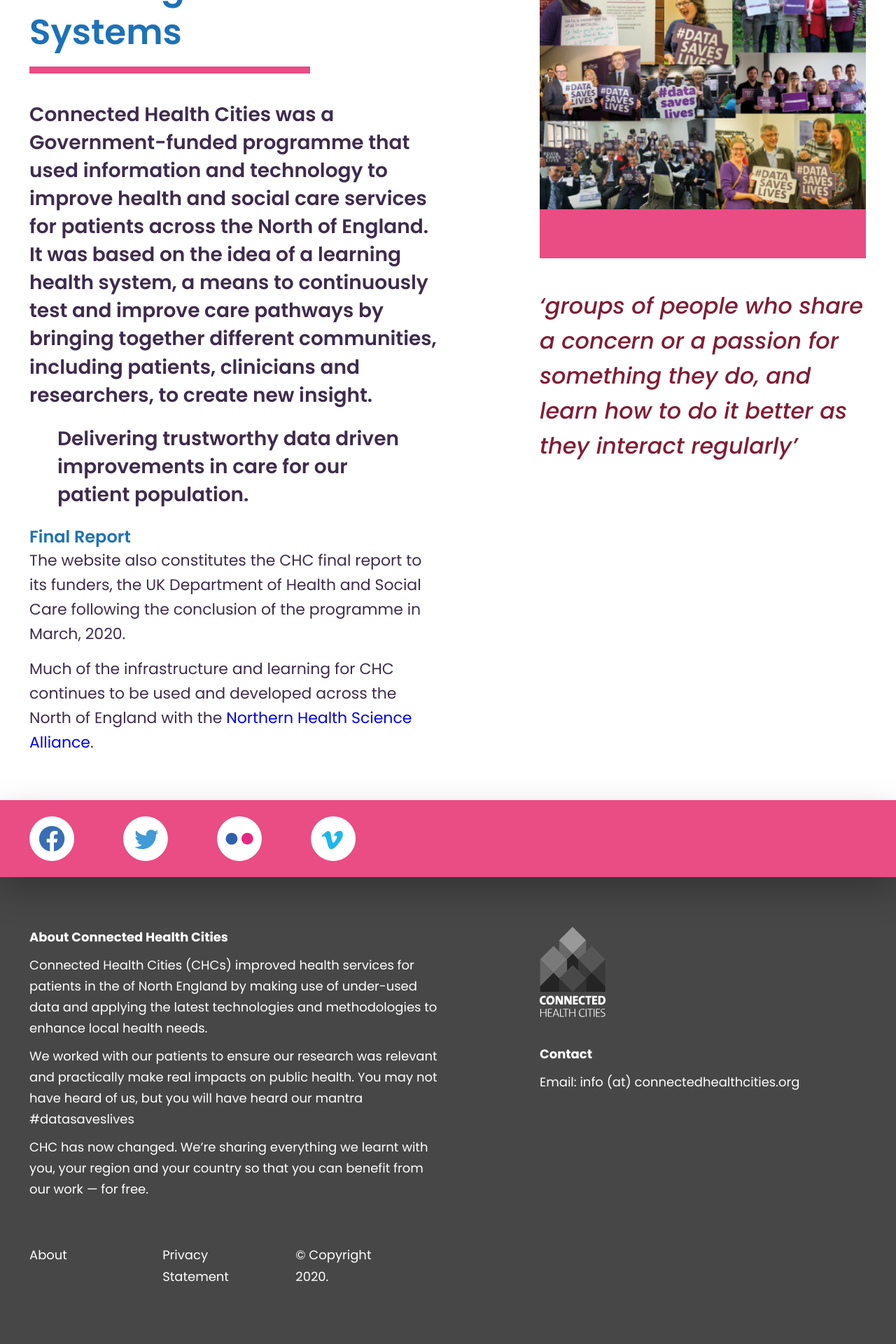
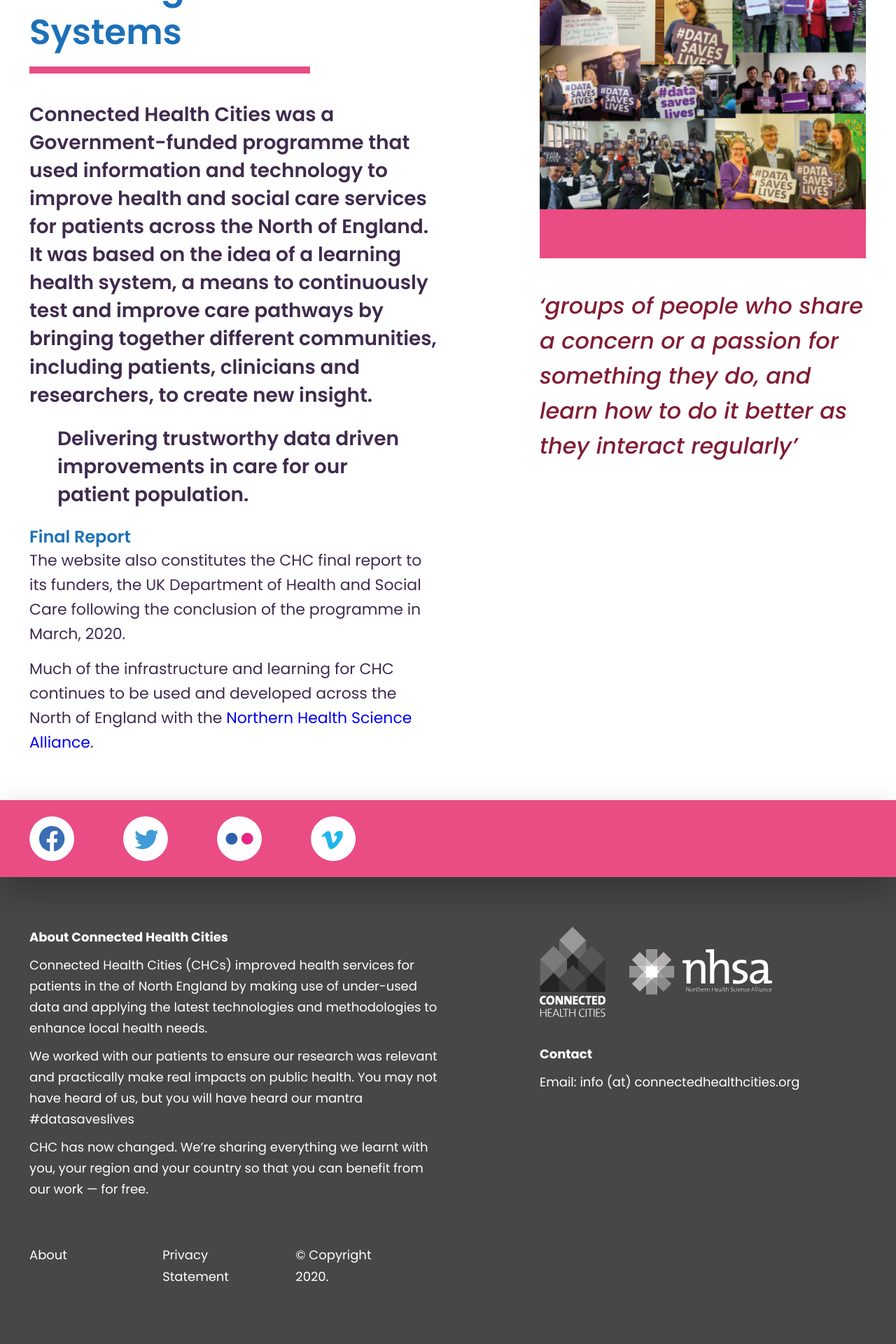
Before and after one commit to connectedhealthcities/connectedhealthcities, a Jekyll site: the page built from index.md, in a window 1280 px wide. Shown: the part 1095-3015 px from the top of the page at 70% size. Built offline with Jekyll 4.4.1, drawn with Linux system fonts in a browser that asks for light colours.

Commit message:
Add NHSA logo to footer

```diff
--- a/_sass/base.scss
+++ b/_sass/base.scss
@@ -1060,10 +1060,18 @@ $intro-mobile-space-bottom: to_rem(26);
 
     svg {
         margin-bottom: 38px;
+        margin-right: to_rem(27.9);
+        &:last-of-type {
+            margin-right: 0;
+        }
 
         @include mobile-view() {
             margin: to_rem(23) auto to_rem(26);
             display: block;
+
+            &:last-of-type {
+                margin-right: auto;
+            }
         }
     }
 
```
Also changed, not shown: _page_sections/footer_right.md (+1 -0 lines), _includes/images/nhsa-footer-logo.svg (added).
